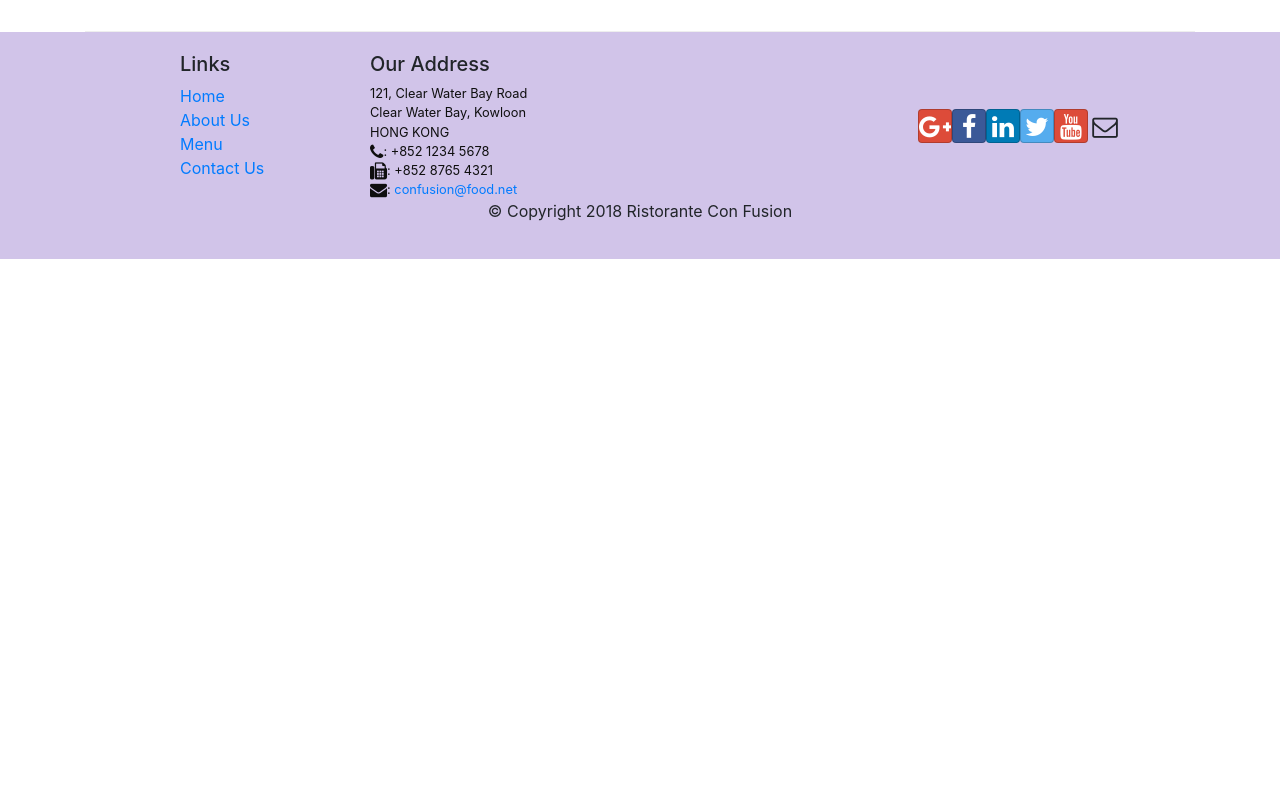
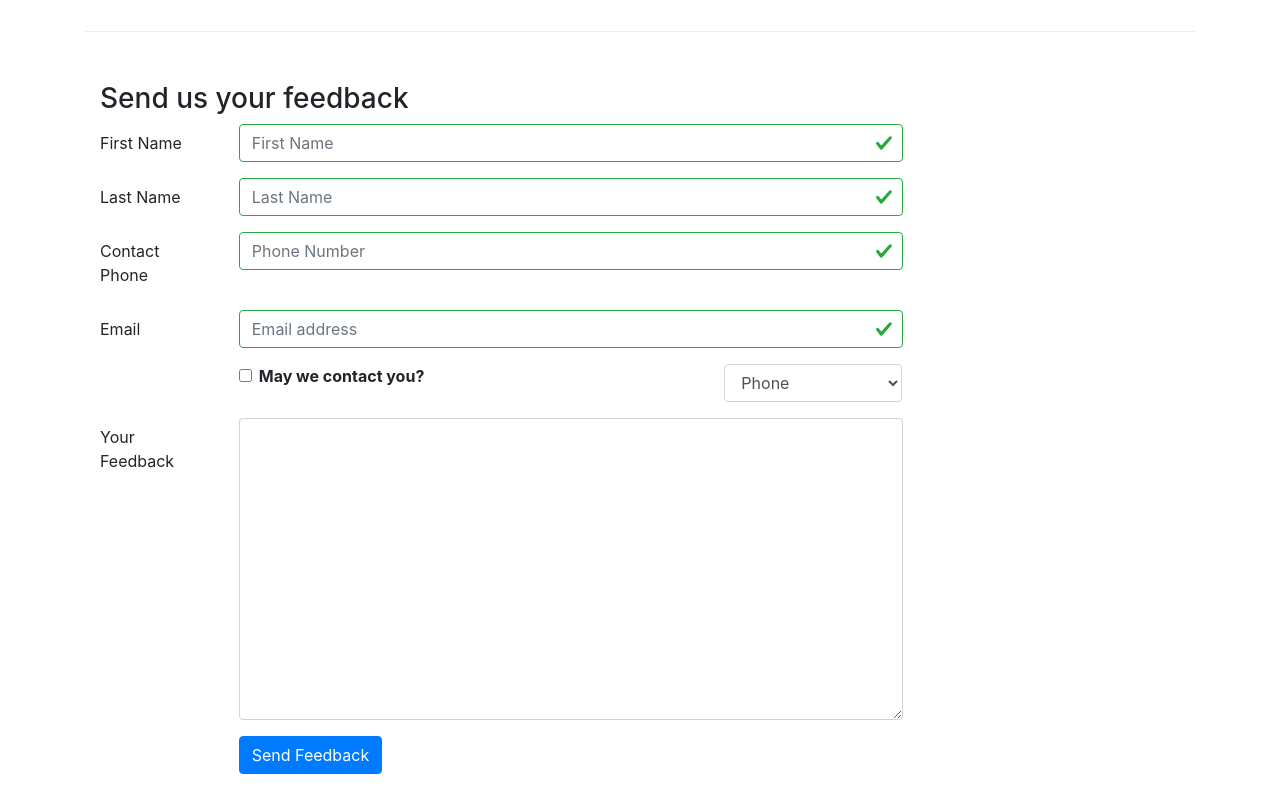
Before and after one commit to devendr4/react-app, a React (Create React App) app: page /contactus in a window 1280 px wide. Shown: the part 840-1640 px from the top of the page. Before the commit the page ends 1099 px from the top, so only its background shows below. Built offline with nearby package versions, Linux system fonts and the light colour scheme.

Commit message:
controlled form

```diff
--- a/src/components/ContactComponent.js
+++ b/src/components/ContactComponent.js
@@ -1,7 +1,105 @@
-import React from "react";
-import { Breadcrumb, BreadcrumbItem } from "reactstrap";
+import React, { Component } from "react";
+import {
+  Breadcrumb,
+  BreadcrumbItem,
+  Label,
+  Button,
+  Form,
+  FormGroup,
+  Input,
+  Col,
+  FormFeedback,
+} from "reactstrap";
 import { Link } from "react-router-dom";
-const Contact = () => {
+
+class Contact extends Component {
+  constructor(props) {
+    super(props);
+
+    this.state = {
+      firstname: "",
+      lastname: "",
+      telnum: "",
+      email: "",
+      agree: false,
+      contactType: "Tel.",
+      message: "",
+      touched: {
+        firstname: false,
+        lastname: false,
+        telnum: false,
+        email: false,
+      },
+    };
+    this.handleInputChange = this.handleInputChange.bind(this);
+    this.handleSubmit = this.handleSubmit.bind(this);
+  }
+
+  handleInputChange(event) {
+    const target = event.target;
+    console.log(target);
+    const value = target.type === "checkbox" ? target.checked : target.value;
+    console.log(value);
+    const name = target.name;
+    console.log(name);
+    this.setState({
+      [name]: value,
+    });
+  }
+
+  handleSubmit(event) {
+    console.log(JSON.stringify(this.state));
+    alert(JSON.stringify(this.state));
+    event.preventDefault();
+  }
+
+  handleBlur = (field) => (evt) => {
+    this.setState({
+      touched: { ...this.state.touched, [field]: true },
+    });
+  };
+
+  validate(firstname, lastname, telnum, email) {
+    const errors = {
+      firstname: "",
+      lastname: "",
+      telnum: "",
+      email: "",
+    };
+
+    if (this.state.touched.firstname && firstname.length < 3) {
+      errors.firstname = "First Name should be >= 3 characters";
+    } else if (this.state.touched.firstname && firstname.length > 10) {
+      errors.firstname = "First Name should be < 10 characters";
+    }
+
+    if (this.state.touched.lastname && lastname.length < 3) {
+      errors.lastname = "Last Name shoudl be >= 3 characters";
+    } else if (this.state.touched.lastname && lastname.length > 10) {
+      errors.lastname = "Last Name should be < 10 characters";
+    }
+
+    const reg = /^\d+$/;
+    if (this.state.touched.telnum && !reg.test(telnum)) {
+      errors.telnum = "Tel. Number should contain only numbers";
+    }
+
+    if (
+      this.state.touched.email &&
+      email.split("").filter((x) => x === "@").length !== 1
+    )
+      errors.email = "Email should contain @";
+
+    return errors;
+  }
+
+  render() {
+    const errors = this.validate(
+      this.state.firstname,
+      this.state.lastname,
+      this.state.telnum,
+      this.state.email
+    );
     return (
       <div className="container">
         <div className="row">
@@ -49,9 +147,9 @@
               >
                 <i className="fa fa-phone"></i> Call
               </a>
-            <a role="button" className="btn btn-info">
+              <button className="btn btn-info">
                 <i className="fa fa-skype"></i> Skype
-            </a>
+              </button>
               <a
                 role="button"
                 className="btn btn-success"
@@ -62,8 +160,142 @@
             </div>
           </div>
         </div>
+        <div className="row row-content">
+          <div className="col-12">
+            <h3>Send us your feedback</h3>
+          </div>
+          <div className="col-12 col-md-9">
+            <Form onSubmit={this.handleSubmit}>
+              <FormGroup row>
+                <Label htmlFor="firstname" md={2}>
+                  First Name
+                </Label>
+                <Col md={10}>
+                  <Input
+                    type="text"
+                    id="firstname"
+                    name="firstname"
+                    placeholder="First Name"
+                    value={this.state.firstname}
+                    onChange={this.handleInputChange}
+                    onBlur={this.handleBlur("firstname")}
+                    valid={errors.firstname === ""}
+                    invalid={errors.firstname !== ""}
+                  />
+                  <FormFeedback>{errors.firstname}</FormFeedback>
+                </Col>
+              </FormGroup>
+              <FormGroup row>
+                <Label htmlFor="lastname" md={2}>
+                  Last Name
+                </Label>
+                <Col md={10}>
+                  <Input
+                    type="text"
+                    id="lastname"
+                    name="lastname"
+                    placeholder="Last Name"
+                    value={this.state.lastname}
+                    onChange={this.handleInputChange}
+                    onBlur={this.handleBlur("lastname")}
+                    valid={errors.lastname === ""}
+                    invalid={errors.lastname !== ""}
+                  />
+                  <FormFeedback>{errors.lastname}</FormFeedback>
+                </Col>
+              </FormGroup>
+              <FormGroup row>
+                <Label htmlFor="telnum" md={2}>
+                  Contact Phone
+                </Label>
+                <Col md={10}>
+                  <Input
+                    type="tel"
+                    id="telnum"
+                    name="telnum"
+                    placeholder="Phone Number"
+                    value={this.state.telnum}
+                    onChange={this.handleInputChange}
+                    onBlur={this.handleBlur("telnum")}
+                    valid={errors.telnum === ""}
+                    invalid={errors.telnum !== ""}
+                  />
+                  <FormFeedback>{errors.telnum}</FormFeedback>
+                </Col>
+              </FormGroup>
+              <FormGroup row>
+                <Label htmlFor="email" md={2}>
+                  Email
+                </Label>
+                <Col md={10}>
+                  <Input
+                    type="email"
+                    id="email"
+                    name="email"
+                    placeholder="Email address"
+                    value={this.state.email}
+                    onChange={this.handleInputChange}
+                    onBlur={this.handleBlur("email")}
+                    valid={errors.email === ""}
+                    invalid={errors.email !== ""}
+                  />
+                  <FormFeedback>{errors.email}</FormFeedback>
+                </Col>
+              </FormGroup>
+              <FormGroup row>
+                <Col md={{ size: 6, offset: 2 }}>
+                  <FormGroup check>
+                    <Label check>
+                      <Input
+                        type="checkbox"
+                        name="agree"
+                        checked={this.state.agree}
+                        onChange={this.handleInputChange}
+                      />{" "}
+                      <strong>May we contact you?</strong>
+                    </Label>
+                  </FormGroup>
+                </Col>
+                <Col md={{ size: 3, offset: 1 }}>
+                  <Input
+                    type="select"
+                    name="contactType"
+                    value={this.state.contactType}
+                    onChange={this.handleInputChange}
+                  >
+                    <option>Phone</option>
+                    <option>Email</option>
+                  </Input>
+                </Col>
+              </FormGroup>
+              <FormGroup row>
+                <Label htmlFor="feedback" md={2}>
+                  Your Feedback
+                </Label>
+                <Col md={10}>
+                  <Input
+                    type="textarea"
+                    id="feedback"
+                    name="message"
+                    rows="12"
+                    value={this.state.message}
+                    onChange={this.handleInputChange}
+                  />
+                </Col>
+              </FormGroup>
+              <FormGroup row>
+                <Col md={{ size: 10, offset: 2 }}>
+                  <Button type="submit" color="primary">
+                    Send Feedback
+                  </Button>
+                </Col>
+              </FormGroup>
+            </Form>
+          </div>
+        </div>
       </div>
     );
-};
+  }
+}
 
 export default Contact;
--- a/src/components/HomeComponent.js
+++ b/src/components/HomeComponent.js
@@ -7,7 +7,7 @@
       <CardImg src={item.image} alt={item.name} />
       <CardBody>
         <h4>{item.name}</h4>
-        <h6> {item.designation ? <h4>{item.designation}</h4> : null}</h6>
+        <h6> {item.designation ? item.designation : null}</h6>
         <CardText>{item.description}</CardText>
       </CardBody>
     </Card>
--- a/src/index.js
+++ b/src/index.js
@@ -7,9 +7,9 @@
 import App from "./App";
 import * as serviceWorker from "./serviceWorker";
 ReactDOM.render(
-  <React.StrictMode>
+  <>
     <App />
-  </React.StrictMode>,
+  </>,
   document.getElementById("root")
 );
 
```
Lines whose indentation alone changed are shown as unchanged.
